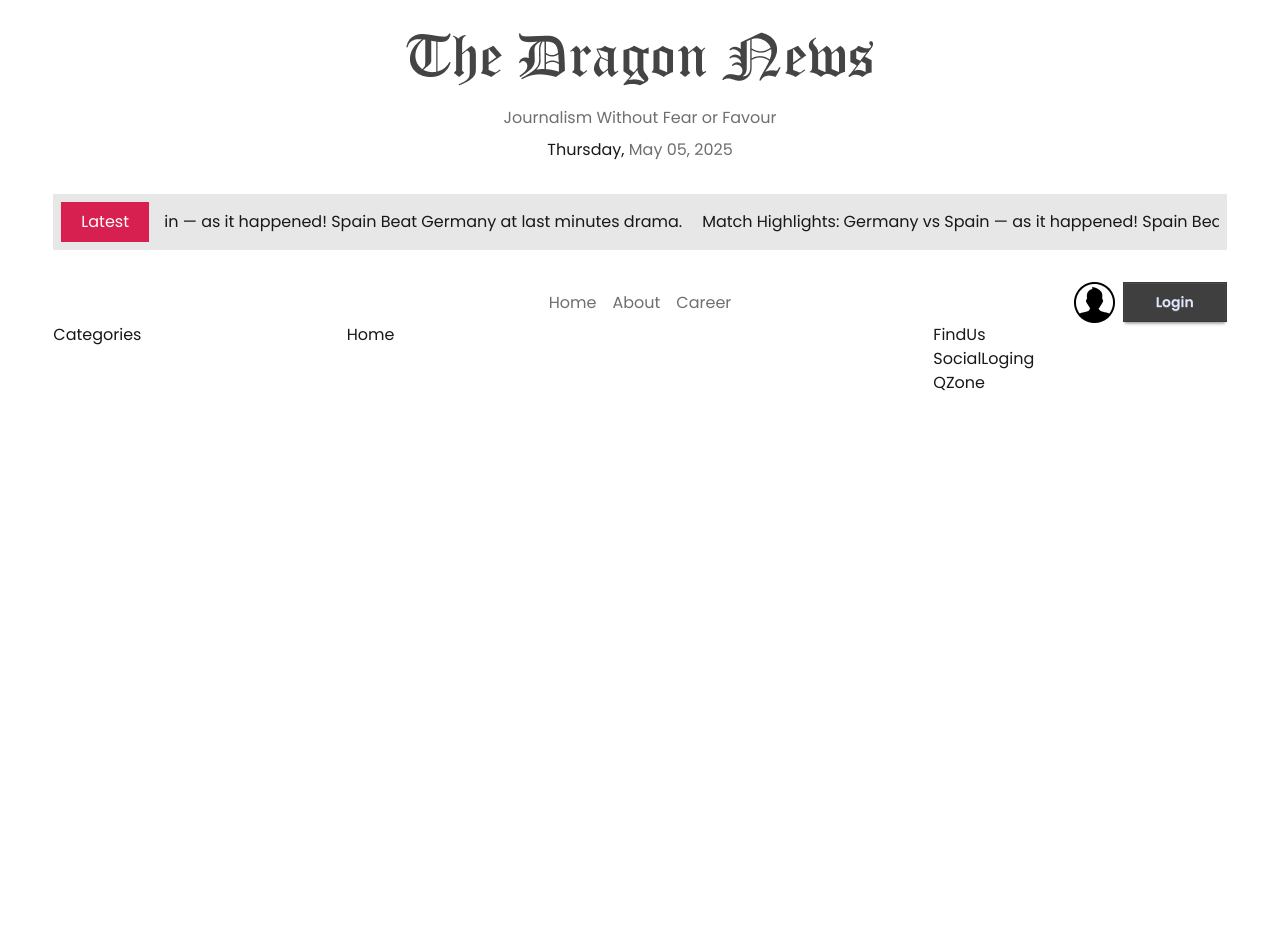
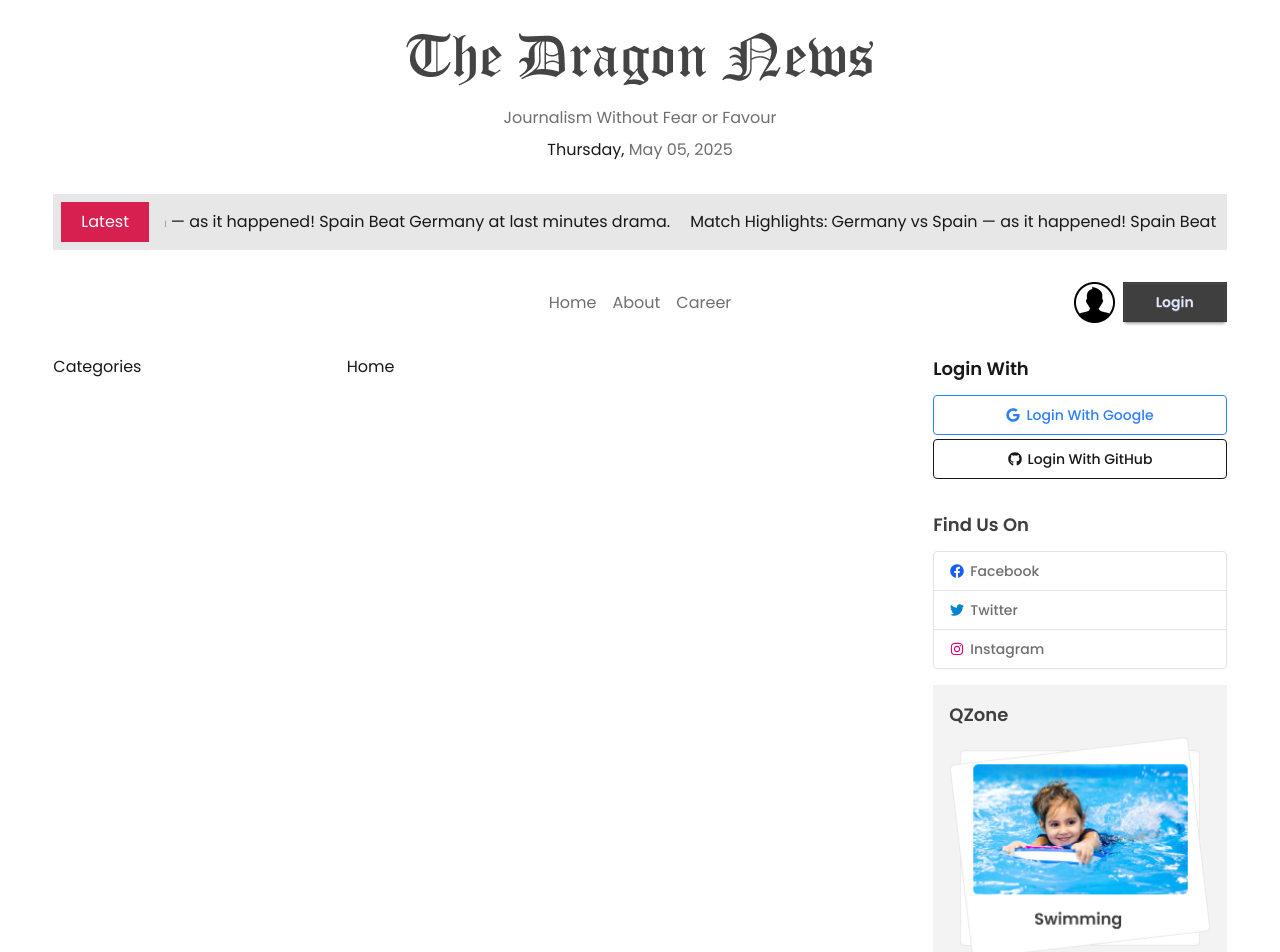
Before and after one commit to hamadismail/dragon-news, a React (Vite) app: page / in a window 1280 px wide. Shown: the top 952 px of the page. Before the commit the page ends 800 px from the top, so only its background shows below. Built offline with nearby package versions, Linux system fonts and the light colour scheme.

Commit message:
implement rightSidebar

```diff
--- a/package.json
+++ b/package.json
@@ -16,6 +16,7 @@
     "react": "^19.0.0",
     "react-dom": "^19.0.0",
     "react-fast-marquee": "^1.6.5",
+    "react-icons": "^5.5.0",
     "react-router": "^7.5.3",
     "tailwindcss": "^4.1.5"
   },
--- a/src/components/RightSideBar/FindUs.jsx
+++ b/src/components/RightSideBar/FindUs.jsx
@@ -1,7 +1,26 @@
 import React from 'react';
+import { FaFacebook, FaInstagram, FaTwitter } from 'react-icons/fa';
 
 const FindUs = () => {
-  return <div>FindUs</div>;
+  return (
+    <div>
+      <h2 className="text-lg text-accent font-semibold mt-8">Find Us On</h2>
+      <div className="join join-vertical w-full mt-3">
+        <button className="btn join-item bg-base-100 justify-start text-accent-content font-medium">
+          <FaFacebook className="text-blue-600" />
+          Facebook
+        </button>
+        <button className="btn join-item bg-base-100 justify-start text-accent-content font-medium">
+          <FaTwitter className="text-sky-600 " />
+          Twitter
+        </button>
+        <button className="btn join-item bg-base-100 justify-start text-accent-content font-medium">
+          <FaInstagram className="text-pink-600" />
+          Instagram
+        </button>
+      </div>
+    </div>
+  );
 };
 
 export default FindUs;
--- a/src/components/RightSideBar/QZone.jsx
+++ b/src/components/RightSideBar/QZone.jsx
@@ -1,7 +1,20 @@
 import React from 'react';
+import swimming from '../../assets/images/swimming.png';
+import classes from '../../assets/images/class.png';
+import playground from '../../assets/images/playground.png';
 
 const QZone = () => {
-  return <div>QZone</div>;
+  return (
+    <div className="bg-base-200 mt-4 p-4">
+      <h2 className="text-lg text-accent font-semibold">QZone</h2>
+
+      <div className="pt-2 flex flex-col gap-4">
+        <img src={swimming} />
+        <img src={classes} />
+        <img src={playground} />
+      </div>
+    </div>
+  );
 };
 
 export default QZone;
--- a/src/components/RightSideBar/SocialLogin.jsx
+++ b/src/components/RightSideBar/SocialLogin.jsx
@@ -1,7 +1,22 @@
 import React from 'react';
+import { FaGithub, FaGoogle } from 'react-icons/fa';
 
 function SocialLogin() {
-  return <div>SocialLoging</div>;
+  return (
+    <div>
+      <h2 className="text-lg font-semibold">Login With</h2>
+      <div className="flex flex-col gap-1 mt-3">
+        <button className="btn btn-outline text-blue-500 font-medium">
+          <FaGoogle />
+          Login With Google
+        </button>
+        <button className="btn btn-outline font-medium">
+          <FaGithub />
+          Login With GitHub
+        </button>
+      </div>
+    </div>
+  );
 }
 
 export default SocialLogin;
--- a/src/layouts/HomeLayout.jsx
+++ b/src/layouts/HomeLayout.jsx
@@ -19,7 +19,7 @@ const HomeLayout = () => {
       </div>
 
       {/* Main */}
-      <div className="grid grid-cols-12">
+      <div className="grid grid-cols-12 mt-8">
         {/* Left Sidebar */}
         <div className="col-span-3">
           <Categories />
@@ -32,8 +32,8 @@ const HomeLayout = () => {
 
         {/* Right Sidebar */}
         <div className="col-span-3">
+          <SocialLogin />
           <FindUs />
-          <SocialLogin />
           <QZone />
         </div>
       </div>
```
Also changed, not shown: 1 other file (tests, documents, lock files or other folders).
